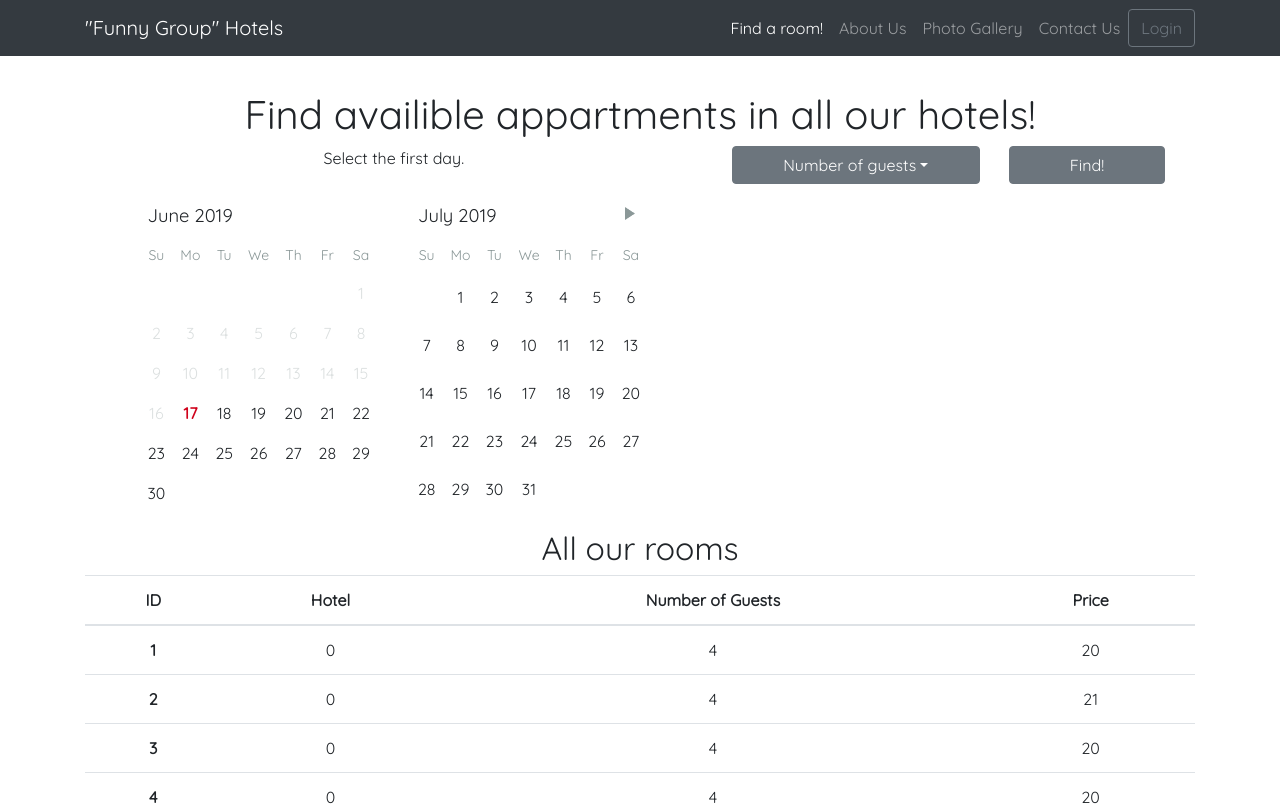
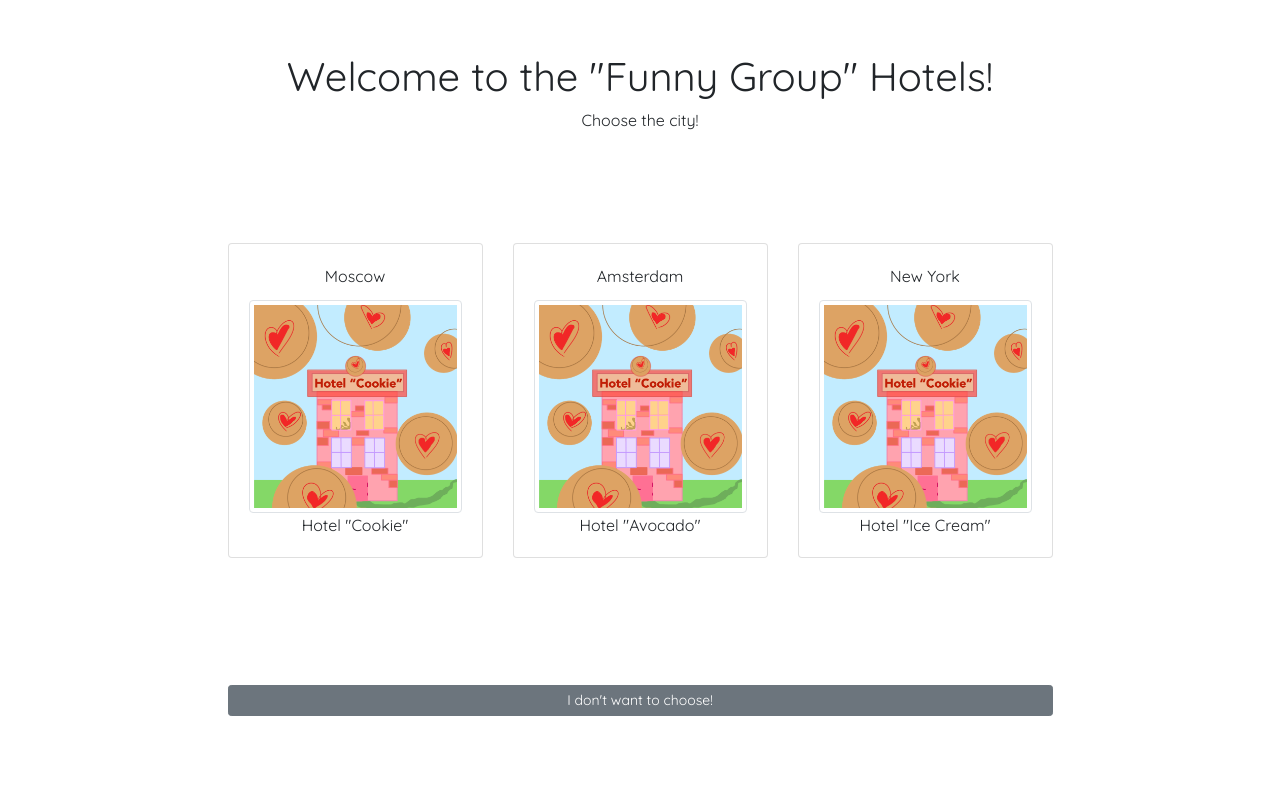
Before and after one commit to randomSveta/HotelSite, a React (Create React App) app: page / in a window 1280 px wide. Before the commit this address led to /search. Shown: the top 806 px of the page. Built offline with nearby package versions, Linux system fonts and the light colour scheme.

Commit message:
Change path for gh-pages

```diff
--- a/src/components/HomeComponent.js
+++ b/src/components/HomeComponent.js
@@ -13,11 +13,11 @@ function Home(props) {
                 </Col>
             </Row>
             <Row id="row-images" className="justify-content-center align-items-center">
-                <CityPhoto hotelInfo={props.hotelInfo}/>
+                <CityPhoto hotelInfo={props.hotelInfo} />
             </Row>
             <Row id="row-button" className="justify-content-center align-items-center">
                 <Col xs="12" sm="9" className="text-center">
-                    <Button color="secondary" size="sm" href="/homesearch" block>I don't want to choose!</Button>
+                    <Button color="secondary" size="sm" href="/search" block>I don't want to choose!</Button>
                 </Col>
             </Row>
         </Container>
--- a/src/components/MainComponent.js
+++ b/src/components/MainComponent.js
@@ -30,18 +30,18 @@ class Main extends React.Component {
     }
     const ContactUsPage = () => {
       return (
-        <Contacts/>
+        <Contacts />
       );
     }
 
     const ShowNav = () => {
-      if (this.props.location.pathname !== '/home') {
+      if (this.props.location.pathname !== '/') {
         return <NavBar />
       }
     }
 
     const ShowFooter = () => {
-      if (this.props.location.pathname !== '/home') {
+      if (this.props.location.pathname !== '/') {
         return <Footer />
       }
     }
@@ -52,11 +52,11 @@ class Main extends React.Component {
         <Switch>
           <Route path='/search' component={() => <Search roomsInfo={this
             .state.roomsInfo} />} />
-          <Route exact path='/home' component={() => <Home hotelInfo={this
+          <Route exact path='/' component={() => <Home hotelInfo={this
             .state.hotelInfo} />} />
-            <Route path='/about' component={AboutUsPage} />
-            <Route path='/contacts' component={ContactUsPage} />
-          <Redirect to="/search" />
+          <Route path='/about' component={AboutUsPage} />
+          <Route path='/contacts' component={ContactUsPage} />
+          <Redirect to="/" />
         </Switch>
         {ShowFooter()}
       </React.Fragment>
```
